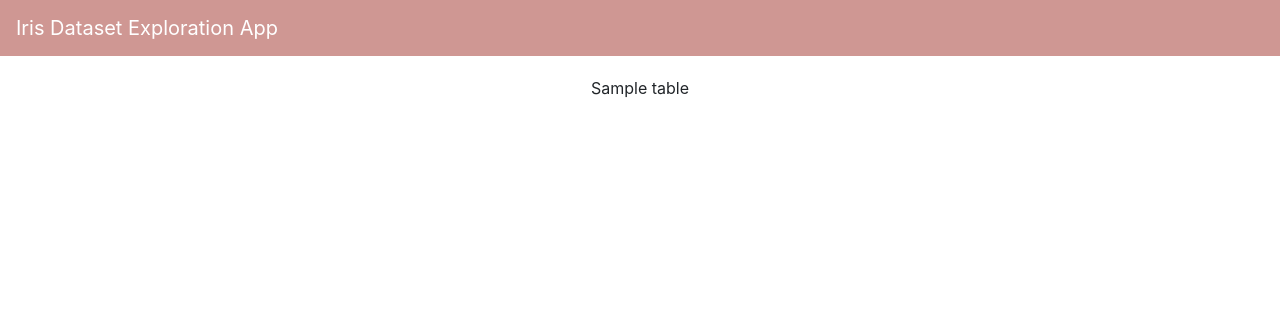
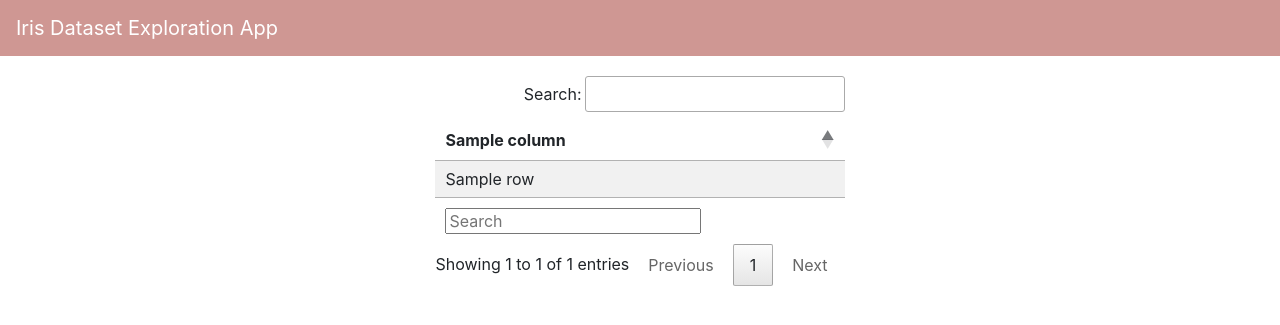
Before and after one commit to cschan1828/Iris-Dataset-Flask-Bokeh-App, a Flask app: template templates/datatable.html in a window 1280 px wide. Shown: the top 325 px of the page. Run offline with Flask 2, Linux system fonts and the light colour scheme; the template is opened without the code that fills it: most values are stand-ins (such as "Sample title", 1, 10 or a date in 2020); some libraries are stand-ins or nearby versions.

Commit message:
feature: purified table with search function for individual column

```diff
--- a/app.py
+++ b/app.py
@@ -7,7 +7,7 @@ from bokeh.layouts import column, gridplot, layout, row
 from bokeh.models import ColumnDataSource, HoverTool
 from bokeh.plotting import figure
 
-from flask import Flask, render_template, request
+from flask import Flask, render_template, request, jsonify
 from flask_bootstrap import Bootstrap
 
 df = pd.read_csv('data/iris.csv')
@@ -103,7 +103,13 @@ def index():
 @app.route('/datatable', methods=['GET'])
 def iris_datatable():
     if request.method == 'GET':
-        return render_template('datatable.html', table=df.to_html(table_id="iris", index=False, classes="display"))
+        return render_template('datatable.html', data=df)
+
+
+@app.route('/iris/data', methods=['GET'])
+def get_iris():
+
+    return df.to_json(orient='records')
 
 
 if __name__ == '__main__':
--- a/templates/datatable.html
+++ b/templates/datatable.html
@@ -22,11 +22,41 @@
 </style>
 
 <div class="flex-container">
-	{{ table|safe }}
+	<table id="iris" class="display">
+		<thead>
+			<tr>
+				{% for c in data.columns.values %}
+				<th>{{ c }}</th>
+				{% endfor %}
+			</tr>
+		</thead>
+		<tbody>
+		{% for _, row in data.iterrows() %}
+		<tr>
+			{% for v in row %}
+			<td>
+				{{ v }}
+			</td>
+			{% endfor %}
+		</tr>
+		{% endfor %}
+		</tbody>
+		<tfoot>
+			<tr>
+				{% for c in data.columns.values %}
+				<th>{{ c }}</th>
+				{% endfor %}
+			</tr>
+		</tfoot>
+	</table>
 </div>
 
 <script>
 $(document).ready(function() {
+    $('#iris tfoot th').each( function () {
+        var title = $(this).text();
+        $(this).html( '<input type="text" placeholder="Search" />' );
+    } );
 	var table = $('#iris').DataTable( {
 		colReorder: true,
 		stateSave:  true, // enable state saving, when the end user reloads or revisits a page its previous state is retained.
@@ -39,7 +69,22 @@ $(document).ready(function() {
 				text: '<i class="fa fa-file-text-o"></i>',
 				titleAttr: 'CSV'
 			}
-		]
+		],
+        initComplete: function () {
+            // Apply the search
+            this.api().columns().every( function () {
+                var that = this;
+
+                $( 'input', this.footer() ).on( 'keyup change clear', function () {
+                    if ( that.search() !== this.value ) {
+                        that
+                            .search( this.value )
+                            .draw();
+                    }
+                } );
+            } );
+        }
+
 	} );
 } );
 </script>
```
